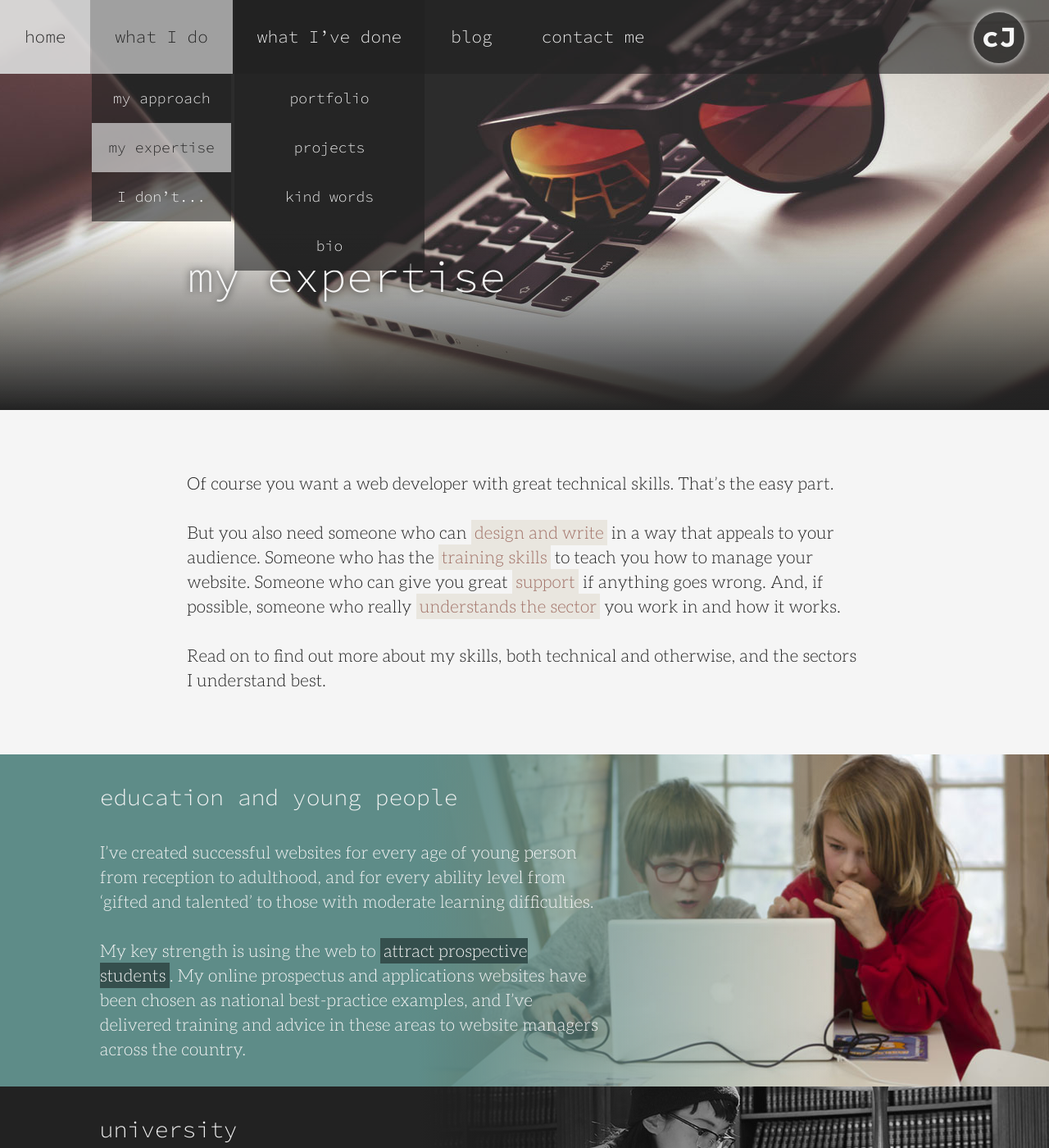
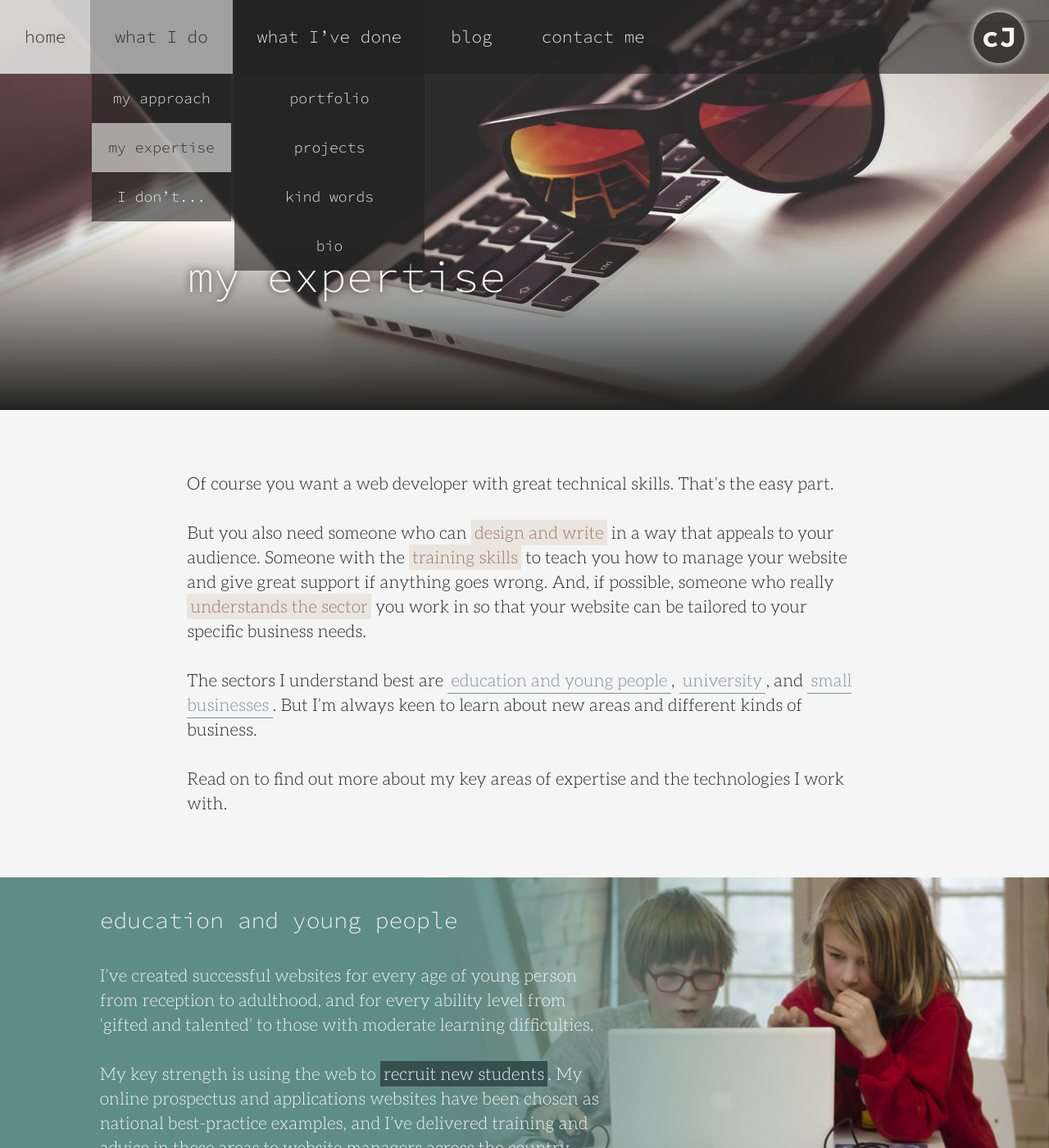
Before and after one commit to cjbarnes/cjbarnes.github.io, a Jekyll site: the page built from _pages/expertise.html, in a window 1280 px wide and 1400 px high. Shown: the whole window at 82% size. Built offline with Jekyll 4.4.1, drawn with Linux system fonts in a browser that asks for light colours; some of the changed text lies outside the part shown.

Commit message:
Further edits to the Expertise content

```diff
--- a/_pages/expertise.html
+++ b/_pages/expertise.html
@@ -8,9 +8,11 @@
 
 <p class="lead">Of course you want a web developer with great technical skills. That’s the easy part.</p>
 
-<p class="lead">But you also need someone who can <strong>design and write</strong> in a way that appeals to your audience. Someone who has the <strong>training skills</strong> to teach you how to manage your website. Someone who can give you great <strong>support</strong> if anything goes wrong. And, if possible, someone who really <strong>understands the sector</strong> you work in and how it works.</p>
+<p class="lead">But you also need someone who can <strong>design and write</strong> in a way that appeals to your audience. Someone with the <strong>training skills</strong> to teach you how to manage your website and give great support if anything goes wrong. And, if possible, someone who really <strong>understands the sector</strong> you work in so that your website can be tailored to your specific business needs.</p>
 
-<p class="lead">Read on to find out more about my skills, both technical and otherwise, and the sectors I understand best.</p>
+<p class="lead">The sectors I understand best are <a href="#section-education">education and young people</a>, <a href="#section-university">university</a>, and <a href="#section-small-business">small businesses</a>. But I’m always keen to learn about new areas and different kinds of business.</p>
+
+<p class="lead">Read on to find out more about my key areas of expertise and the technologies I work with.</p>
 
 </section><!-- /.content-section -->
 
@@ -19,15 +21,17 @@
 {% endcomment %}
 {% capture illustrated_content %}
 ## education and young people
+{: #section-education}
 
 I've created successful websites for every age of young person from reception to adulthood, and for every ability level from 'gifted and talented' to those with moderate learning difficulties.
 
-My key strength is using the web to **attract prospective students**. My online prospectus and applications websites have been chosen as national best-practice examples, and I've delivered training and advice in these areas to website managers across the country.
+My key strength is using the web to **recruit new students**. My online prospectus and applications websites have been chosen as national best-practice examples, and I've delivered training and advice in these areas to website managers across the country.
 {% endcapture %}
 {% include content-section-illustrated.html illustration="expertise-kids" content=illustrated_content slug="education" %}
 
 {% capture illustrated_content %}
 ## university
+{: #section-university}
 
 I've worked on university websites designed to:
 
@@ -42,6 +46,7 @@
 
 {% capture illustrated_content %}
 ## small business
+{: #section-small-business}
 
 I've been responsible for web design, marketing, and print design for a range of small businesses (including this one!). The clients I've worked with span the range from photographers to training providers to food businesses.
 
@@ -51,37 +56,7 @@
 
 <section class="content-section content-section-special skills">
 
-  <h2>skills</h2>
-
-  <ul class="skill-list basics">
-    <li class="rwd">
-      <span>responsive web design</span>
-    </li>
-    <li class="project-management">
-      <span>project management</span>
-    </li>
-    <li class="system-design">
-      <span>system design</span>
-    </li>
-    <li class="copywriting">
-      <span>copywriting</span>
-    </li>
-    <li class="training">
-      <span>training</span>
-    </li>
-    <li class="technical-writing">
-      <span>technical writing</span>
-    </li>
-    <li class="technical-support">
-      <span>technical support</span>
-    </li>
-    <li class="graphics">
-      <span>graphics</span>
-    </li>
-    <li class="seo">
-      <span>search engine optimization</span>
-    </li>
-  </ul>
+  <h2>technologies I work with</h2>
 
   <h3>systems</h3>
 
```
